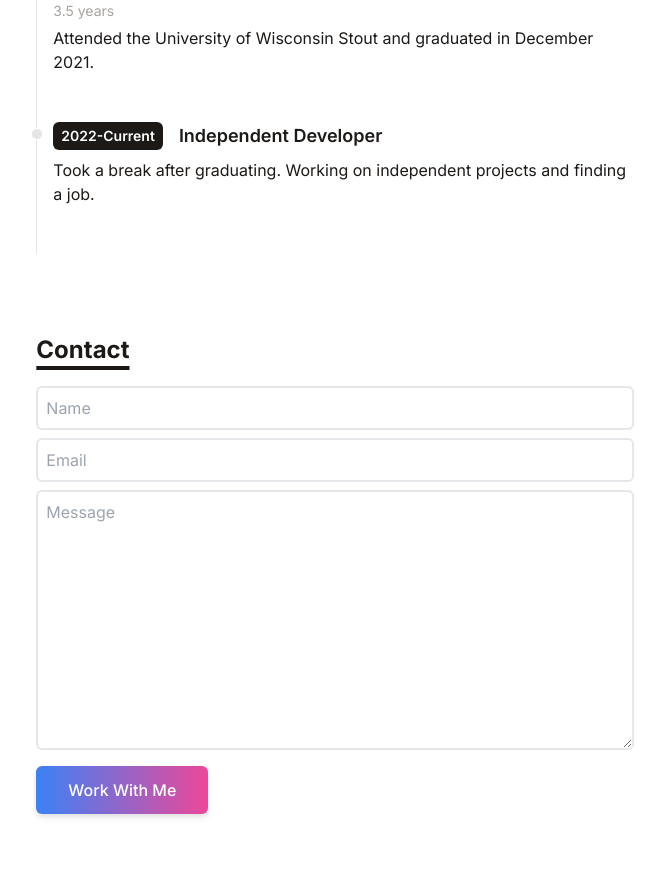
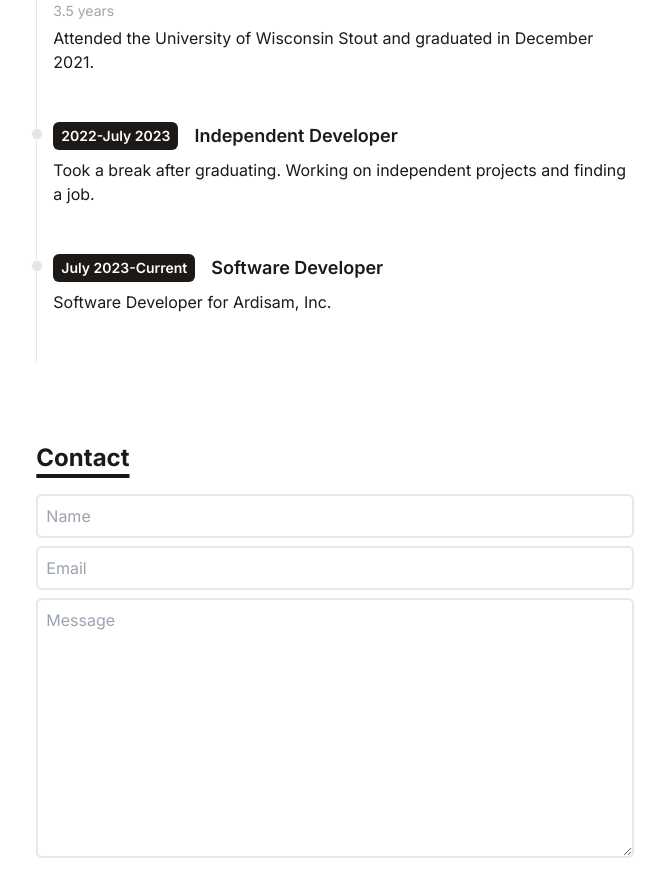
Before and after one commit to alexstolzman/minimal-portfolio, a React (Vite) app: page / in a window 1280 px wide. Shown: the part 1240-2112 px from the top of the page, without its empty margins (305-970 px from the left). Built offline with nearby package versions, Linux system fonts and the light colour scheme.

Commit message:
Update timeline.js

```diff
--- a/src/data/timeline.js
+++ b/src/data/timeline.js
@@ -12,8 +12,13 @@ export default [
         details: "Attended the University of Wisconsin Stout and graduated in December 2021."
     },
     {
-        year: "2022-Current",
+        year: "2022-July 2023",
         title: "Independent Developer",
         details: "Took a break after graduating. Working on independent projects and finding a job."
+    },
+    {
+        year: "July 2023-Current",
+        title: "Software Developer",
+        details: "Software Developer for Ardisam, Inc."
     }
 ]
```
